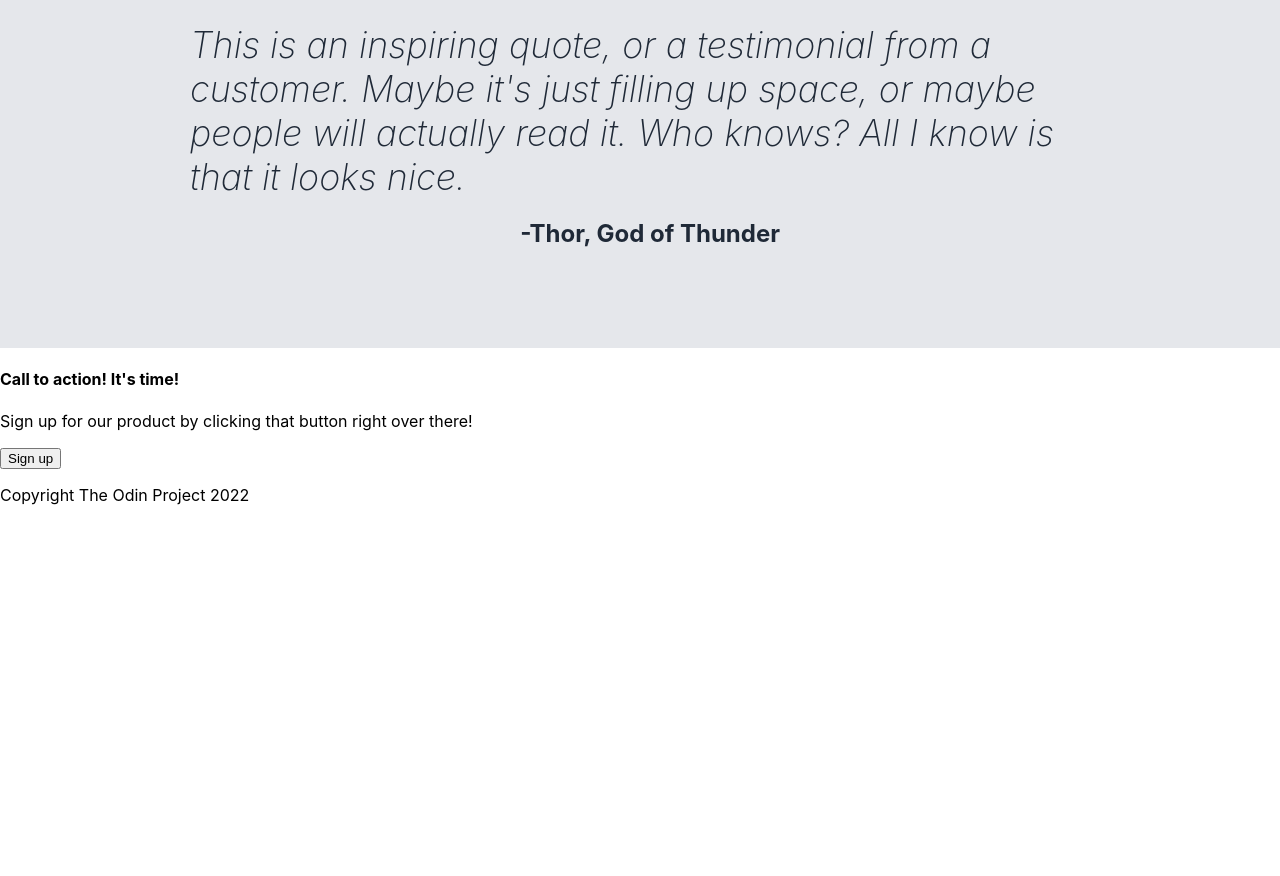
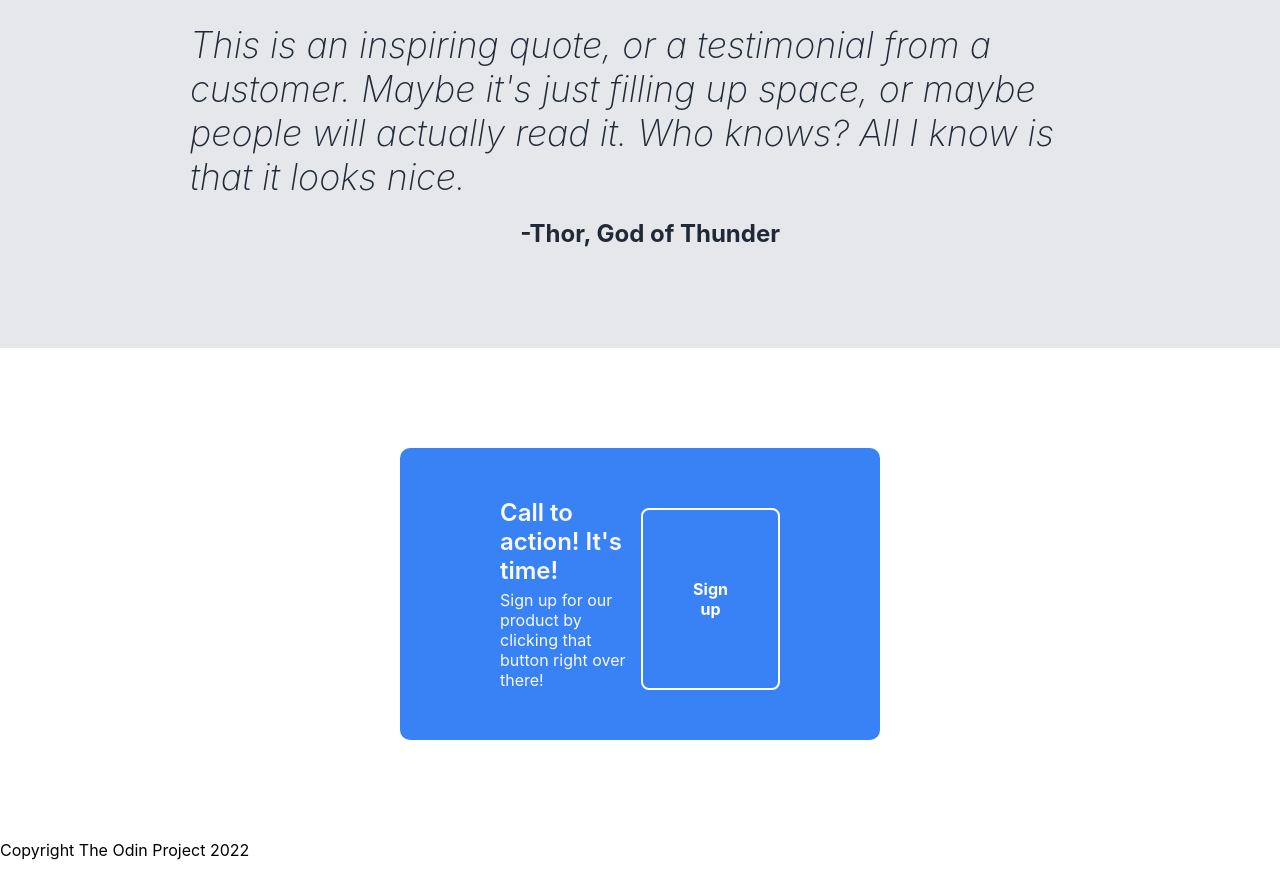
Before and after one commit to itsechi/landing-page, a plain HTML site: page index.html in a window 1280 px wide. Shown: the part 1167-2043 px from the top of the page. Before the commit the page ends 1688 px from the top, so only its background shows below. Drawn offline with Linux system fonts and the light colour scheme.

Commit message:
Finish callaction

```diff
--- a/index.html
+++ b/index.html
@@ -46,11 +46,9 @@
             <cite>-Thor, God of Thunder</cite>
         </div>
         <div class="callaction">
-            <div class="callaction-bg">
-                <h4>Call to action! It's time!</h4>
-                <p>Sign up for our product by clicking that button right over there!</p>
+                <div class="call-left"><h4>Call to action! It's time!</h4>
+                <p>Sign up for our product by clicking that button right over there!</p></div>
                 <button>Sign up</button>
-            </div>
         </div>
         <footer>
             <p>Copyright The Odin Project 2022</p>
--- a/styles.css
+++ b/styles.css
@@ -134,3 +134,39 @@ cite {
     font-style: normal;
     font-weight: bold;
 }
+
+/* forth section */
+
+.callaction {
+    background-color: #3882f6;
+    margin: 100px 400px;
+    padding: 50px 100px;
+    display: flex;
+    justify-content: space-between;
+    border-radius: 10px;
+    color: #f9faf8;
+}
+
+h4 {
+    font-size: 24px;
+    font-style: normal;
+    font-weight: 600;
+    margin-bottom: 5px;
+    margin-top: 0;
+}
+
+.callaction p {
+    margin: 0;
+}
+
+button {
+    font-family: inherit;
+    padding: 10px 50px;
+    font-size: inherit;
+    font-weight: bold;
+    color: white;
+    background-color: #3882f6;
+    border: 2px solid white;
+    border-radius: 8px;
+    margin-top: 10px;
+}
```
